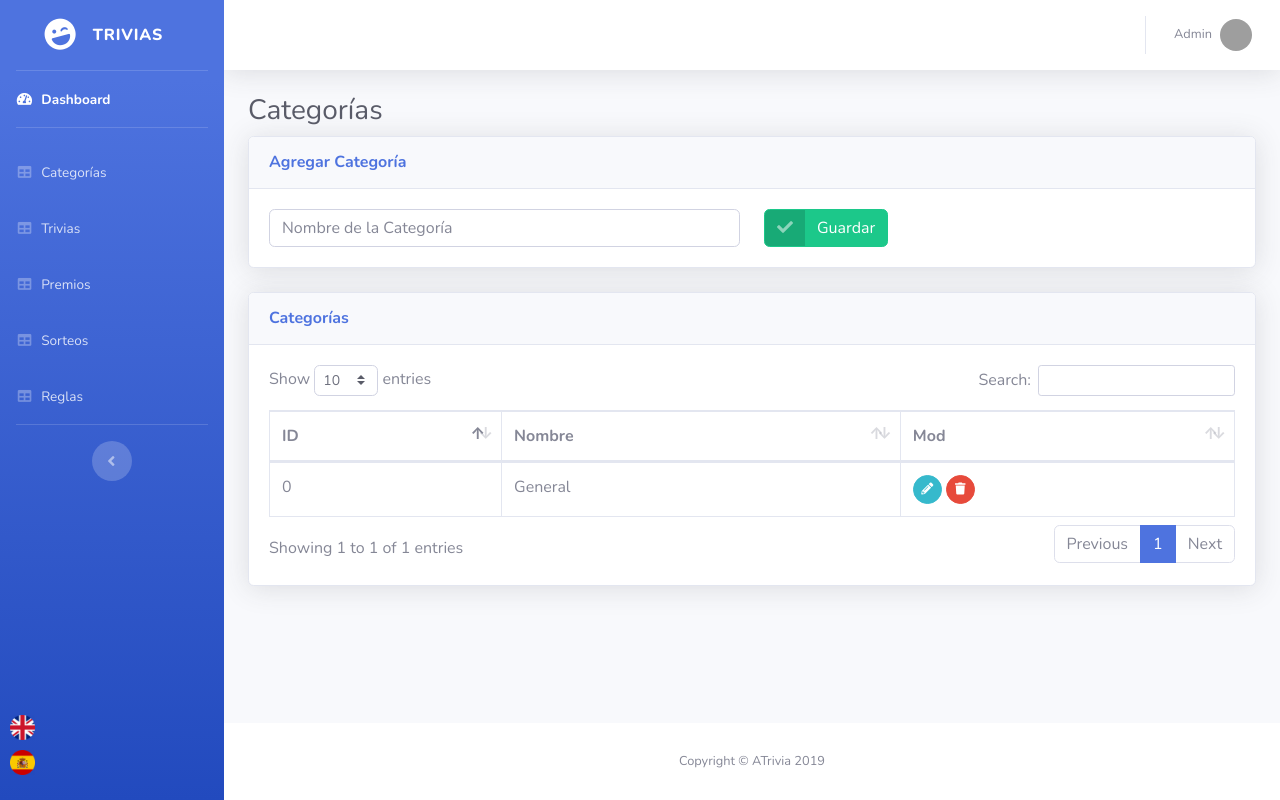
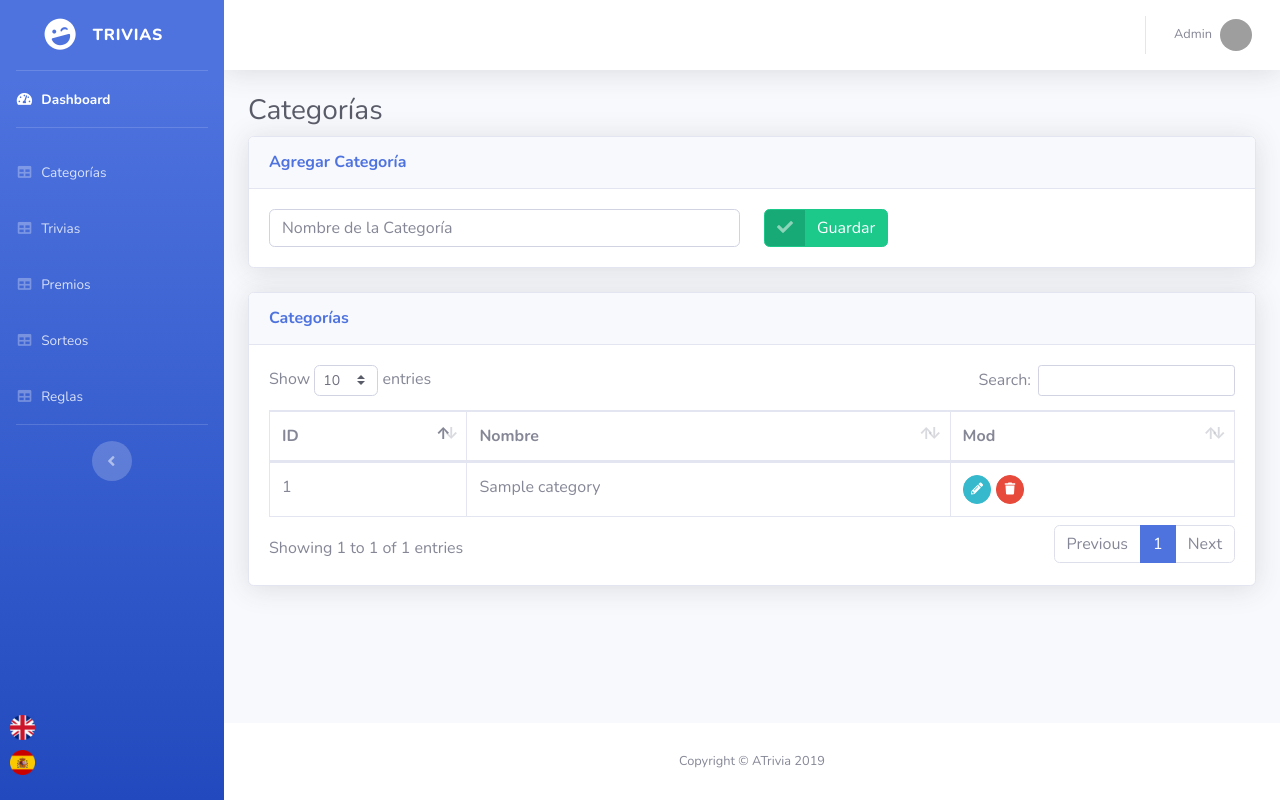
Before and after one commit to JuanNavasJN/ati-trivia, a Flask app: page /admin/categorias in a window 1280 px wide. Run offline with Flask 2, Linux system fonts and the light colour scheme; a database or web service that is not in the repository returns one stand-in record (values such as "Sample title"); parts of the project's set-up code (start-up, migrations or seed data) failed here and were passed over; some libraries are stand-ins or nearby versions; grey boxes are pictures that could not be loaded.

Commit message:
Cambios en categorias

```diff
--- a/app.py
+++ b/app.py
@@ -42,7 +42,8 @@ def admindashboard():
 
 @app.route('/admin/categorias')
 def admincategorias():
-    return render_template('admin/categorias.html')
+    categories = list(db.category.find({}))
+    return render_template('admin/categorias.html', categories=categories)
 
 @app.route('/admin/trivias')
 def admintrivias():
@@ -65,7 +66,6 @@ def adminReglas():
 @app.route('/home')
 def home():
     categories = list(db.category.find({}))
-    print(categories)
     return render_template('user/home.html', categories=categories)
 
 @app.route('/trivia')
--- a/templates/admin/categorias.html
+++ b/templates/admin/categorias.html
@@ -59,9 +59,11 @@
                     </tr>
                   </tfoot> -->
                   <tbody id="categories">
+                    {% if categories %}
+                      {% for category in categories %}
                         <tr>
-                      <td>0</td>
-                      <td>General</td>
+                          <td>{{ category.id }}</td>
+                          <td>{{ category.name }}</td>
                           <td>
                               <a href="#" class="btn btn-info btn-circle btn-sm" data-toggle="modal" data-target="#editModal">
                                 <i class="fas fa-pencil-alt"></i>
@@ -71,6 +73,12 @@
                               </a>
                           </td>
                         </tr>
+                      {% endfor %}
+                    {% else %}
+                      <tr>
+                        <p>No hay categorías creadas aún,</p>
+                      </tr>
+                    {% endif %}
                   </tbody>
                 </table>
               </div>
```
Lines whose indentation alone changed are shown as unchanged.
